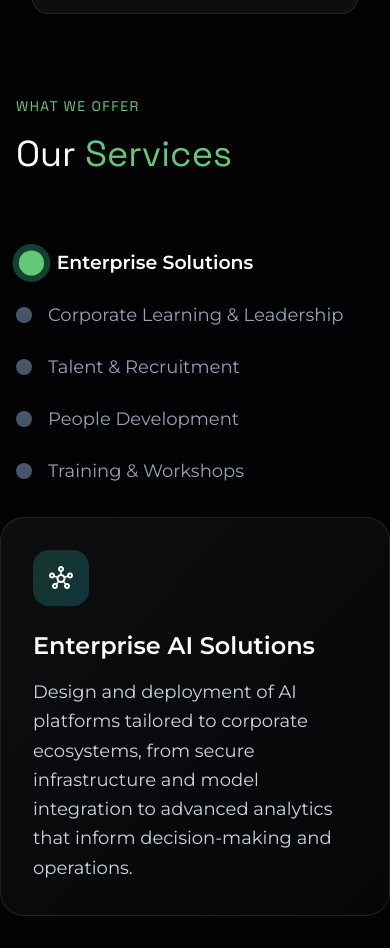
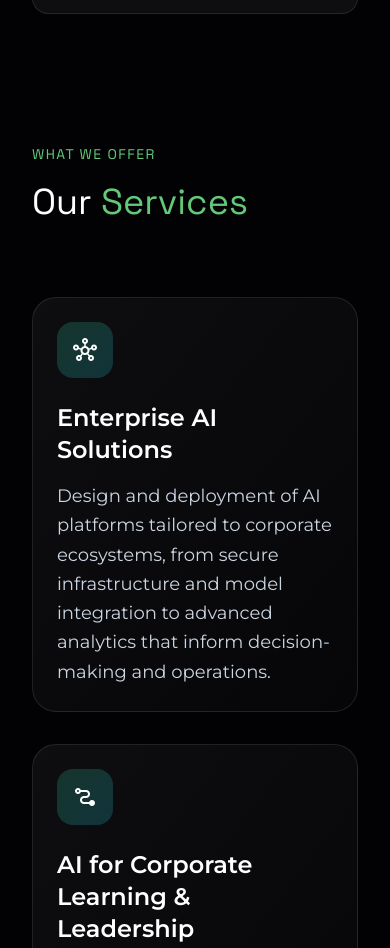
Before and after one commit to wworoszczuk-blue/wworoszczuk-blue.github.io, an Astro site: page / in a window 390 px wide. Shown: the part 1970-2918 px from the top of the page. Built offline with nearby package versions, Linux system fonts and the light colour scheme; Astro itself is replaced by a stand-in of ours; a web font is replaced by a local one.

Commit message:
fix: Center Services on large screen and hide progress indicators on mobile

```diff
--- a/src/components/Services.astro
+++ b/src/components/Services.astro
@@ -1,13 +1,11 @@
 <head>
-    <link rel="stylesheet"
-      href="https://fonts.googleapis.com/css2?family=Material+Symbols+Outlined" />
+    <link rel="stylesheet" href="https://fonts.googleapis.com/css2?family=Material+Symbols+Outlined" />
 </head>
 
 <section id="services" class="relative">
-
   <div class="relative z-10 w-full">
     <div class="w-full">
-        <div class="services-wrapper">
+        <div class="services-wrapper max-w-7xl mx-auto">
 
             <!-- LEFT COLUMN -->
             <div class="services-left ml-4">
@@ -21,7 +19,7 @@
                 </div>
 
                 <!-- PROGRESS INDICATORS -->
-                <div class="mt-12 space-y-6">
+                <div class="mt-12 space-y-6 services-indicators">
                     {['Enterprise Solutions', 'Corporate Learning & Leadership', 'Talent & Recruitment', 'People Development', 'Training & Workshops'].map((service, index) => (
                     <div class="flex items-center space-x-4 group cursor-pointer service-indicator" data-service={index}>
                         <div class="flex-shrink-0 w-4 h-4 bg-slate-600 rounded-full group-[.active]:bg-elivion-green group-[.active]:scale-150 transition-all duration-500 group-[.active]:ring-4 group-[.active]:ring-emerald-400/30 indicator-dot"></div>
@@ -140,22 +138,24 @@
 </section>
 
 <style>
-
 .services-wrapper {
   display: grid;
   grid-template-columns: 1fr 1fr;
-  gap: 0;
+  gap: 2rem;
   align-items: start;
+  max-width: 1200px;
+  margin: 0 auto;
+  padding: 0 1rem;
 }
 
 .services-left {
   position: sticky;
   top: 0;
-  height: 100vh;
-  padding: 5rem 4rem;
+  height: fit-content;
+  padding: 5rem 2rem;
   display: flex;
   flex-direction: column;
-  justify-content: center;
+  justify-content: flex-start;
   background: transparent;
   z-index: 2;
 }
@@ -164,7 +164,8 @@
   display: flex;
   flex-direction: column;
   gap: 4rem;
-  padding: 5rem 4rem;
+  padding: 5rem 2rem;
+  padding-top: 7.5rem; /* Aligns with left column content */
   min-height: 300vh;
   z-index: 1;
 }
@@ -208,38 +209,45 @@
   color: white;
 }
 
-@media (max-width: 1024px) {
+@media (max-width: 768px) {
   #services {
     display: block;
     min-height: auto;
   }
   .services-wrapper {
     display: block;
+    padding: 1rem;
   }
   .services-left {
     position: static;
     height: auto;
-    padding: 0 0 2rem 0;
+    padding: 2rem 1rem;
+    margin-left: 0;
+  }
+  .services-indicators {
+    display: none;
   }
   .services-right {
-    padding: 0;
+    padding: 1rem;
+    padding-top: 1rem; /* Reset for mobile */
     min-height: auto;
     gap: 2rem;
   }
 
   .service-card {
     min-height: auto;
+    opacity: 1;
+    transform: none;
   }
 
   .service-card-content {
     min-height: auto;
+    padding: 1.5rem;
   }
 }
-
 </style>
 
 <script>
-
 const observerOptions = {
   root: null,
   rootMargin: '-20% 0px -20% 0px',
```
